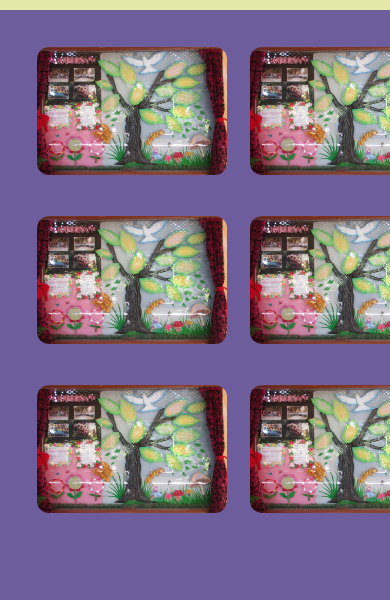
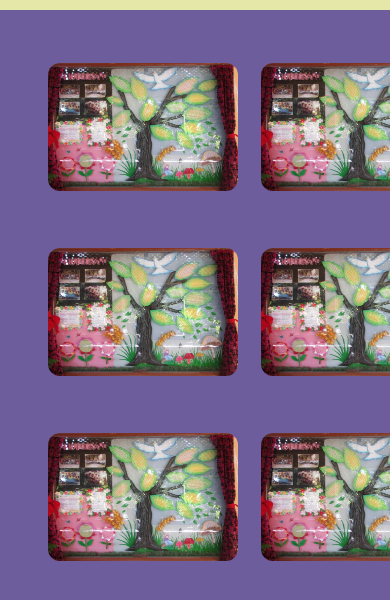
Before and after one commit to Bibhuti14/wallmeg, a plain HTML site: page index.html in a window 390 px wide. Shown: the part 54-654 px from the top of the page. Drawn offline with Linux system fonts and the light colour scheme.

Commit message:
Update style.css

```diff
--- a/style.css
+++ b/style.css
@@ -43,7 +43,7 @@
 body{
     background-color: #6e5d9c;
 }
-   @media (max-width: 420px){
+   @media (max-width: 412px){
     header {
         width: 412px;
         position: sticky;
@@ -64,7 +64,7 @@ body{
         display: flex;
         justify-content: space-evenly;
         flex-direction: row;
-        margin: 37px;
+        margin-top: 53px;
         gap: 23px;
     }
 
```
